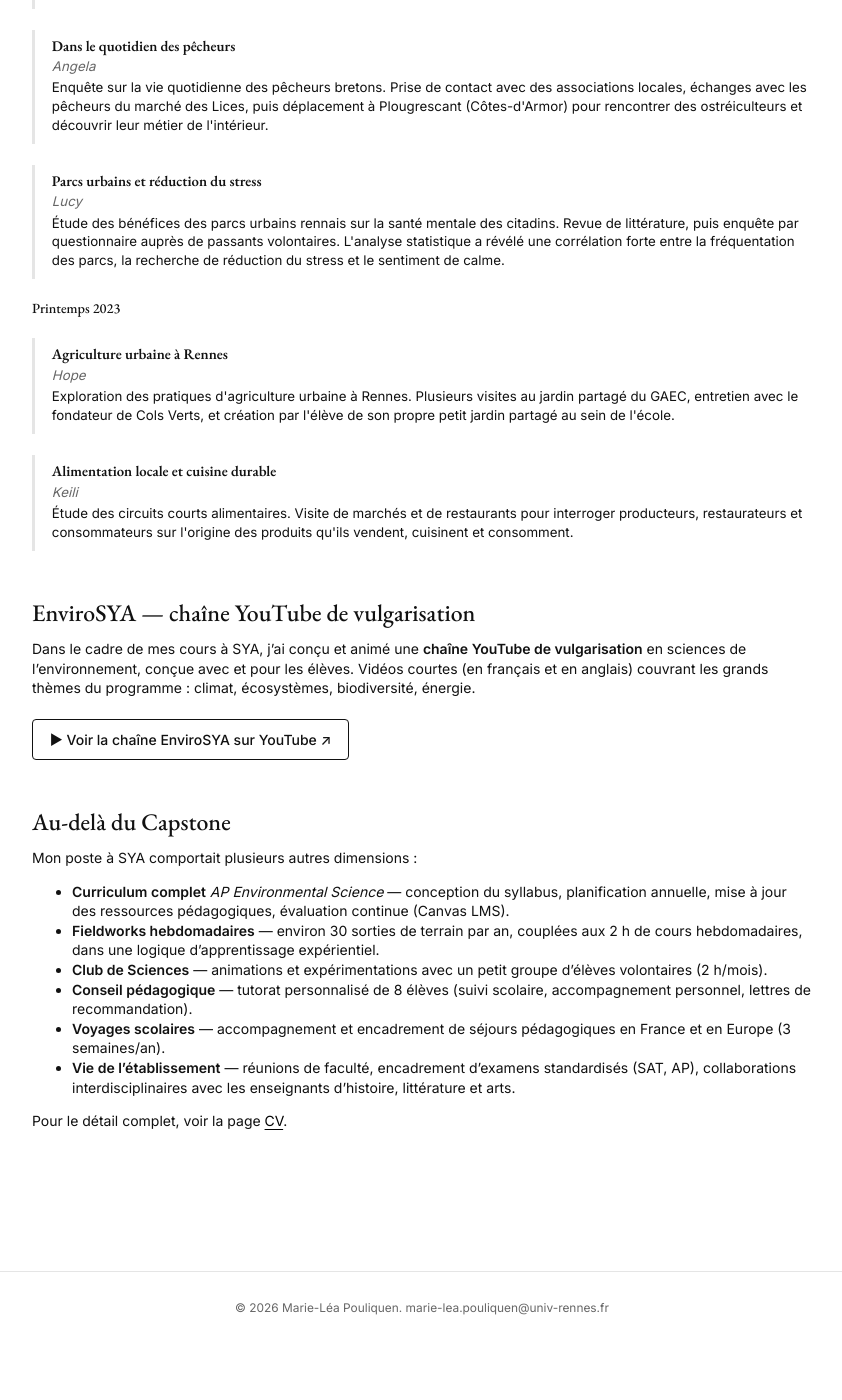
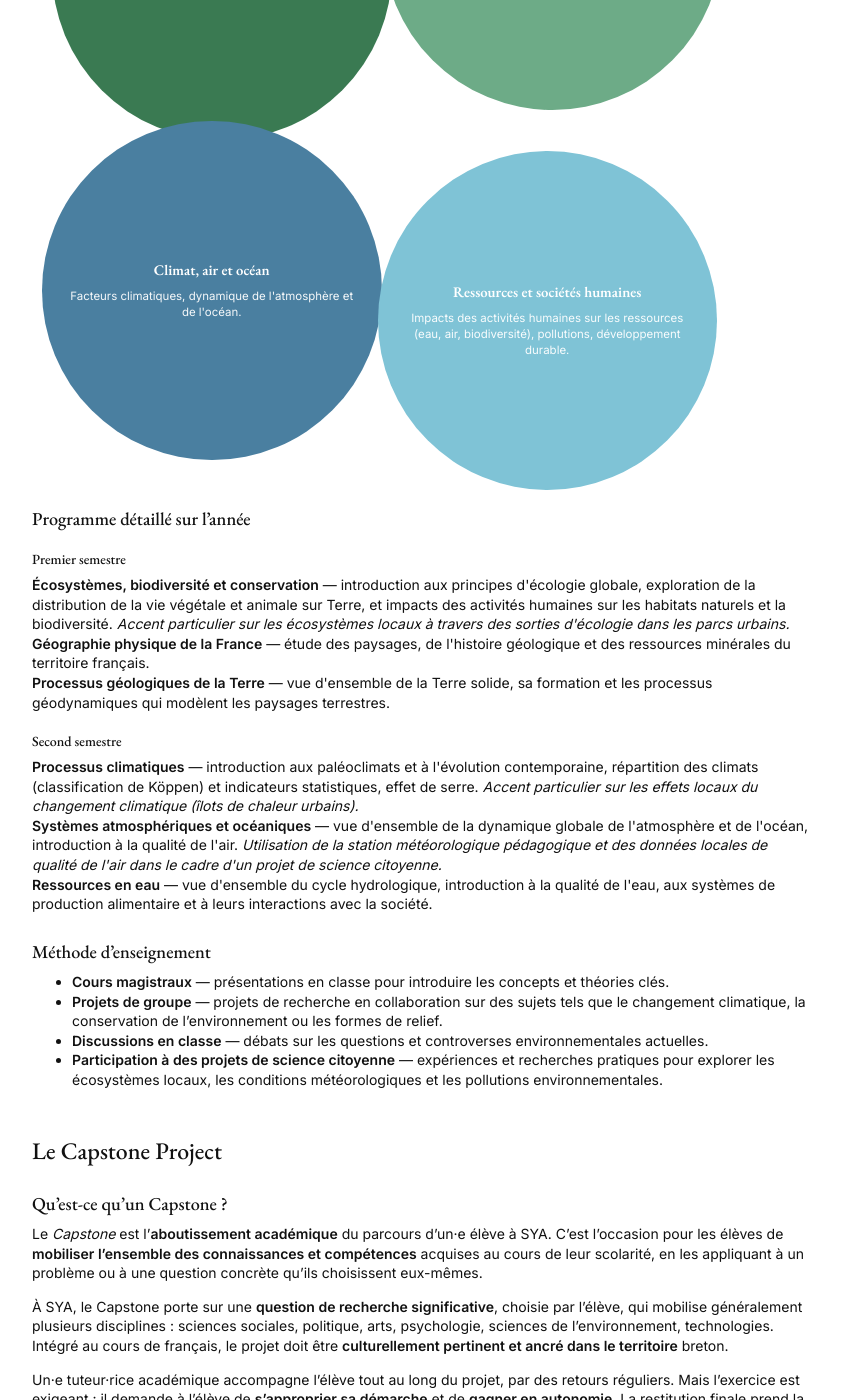
Before and after one commit to marieleapouliquen/marieleapouliquen.github.io, a Jekyll site: the page built from _pages/sya.md, in a window 1280 px wide and 1400 px high, scrolled down 1059 px. Shown: the whole window, without its empty margins (218-1060 px from the left). Built offline with Jekyll 4.4.1, drawn with Linux system fonts in a browser that asks for light colours; before the commit the page ends 2415 px from its top, so only the background shows below that; some of the changed text lies outside the part shown.

Commit message:
Update sya.md

```diff
--- a/_pages/sya.md
+++ b/_pages/sya.md
@@ -8,6 +8,93 @@ description: Trois années comme enseignante de sciences environnementales à l'
 De **2021 à 2024**, j'ai été enseignante à temps plein de **Sciences Environnementales** à l'**École Américaine de Rennes** (*School Year Abroad — SYA France*), un programme international qui accueille chaque année une quarantaine de lycéen·ne·s américain·e·s pour une année d'immersion linguistique et culturelle en France.
 
 Au-delà de la transmission du programme américain *AP Environmental Science*, cette expérience m'a permis de développer une **approche pédagogique expérientielle** mêlant sorties de terrain hebdomadaires, projets interdisciplinaires et accompagnement individualisé d'élèves engagé·e·s dans leurs propres projets de recherche.
+
+## Le cours de Sciences Environnementales
+
+*Année 2023-24 · Programme AP Environmental Science · ~40 élèves de Terminale*
+
+### Présentation
+
+Les **sciences de l'environnement** se consacrent à l'étude de la nature au sens large. Cette étude s'étend de la description du monde physique qui nous entoure à l'étude des interactions entre les communautés animales ou végétales, en passant par la recherche des lois fondamentales régissant le fonctionnement des organismes et de leur milieu. Par essence, les sciences de l'environnement sont un domaine **pluridisciplinaire**.
+
+### Objectifs du cours
+
+- Fournir une **base solide** pour comprendre les **enjeux environnementaux contemporains** liés au changement climatique, à la perte de biodiversité, à la gestion des ressources et au développement durable.
+- Amener à une **compréhension globale** des caractéristiques physiques de la Terre.
+- Étudier les **impacts des activités humaines** sur l'environnement naturel.
+- Familiariser avec les pratiques du **développement durable** (*sustainable development*).
+- Développer des **compétences scientifiques** (observation, hypothèse, déduction, pensée critique) et d'**analyse spatiale** et de **communication** (écriture de rapports scientifiques, présentation orale).
+
+### Les quatre grands thèmes abordés
+
+<div class="syllabus-bubbles">
+  <div class="bubble bubble-eco">
+    <h4>Écosystèmes, biodiversité et conservation</h4>
+    <p>Principes de l'écologie globale, distribution de la vie végétale et animale sur Terre.</p>
+  </div>
+  <div class="bubble bubble-geo">
+    <h4>Géographie physique</h4>
+    <p>Analyse du paysage, histoire géologique et ressources minérales de la France.</p>
+  </div>
+  <div class="bubble bubble-clim">
+    <h4>Climat, air et océan</h4>
+    <p>Facteurs climatiques, dynamique de l'atmosphère et de l'océan.</p>
+  </div>
+  <div class="bubble bubble-res">
+    <h4>Ressources et sociétés humaines</h4>
+    <p>Impacts des activités humaines sur les ressources (eau, air, biodiversité), pollutions, développement durable.</p>
+  </div>
+</div>
+
+### Programme détaillé sur l'année
+
+<div class="syllabus-program">
+
+<div class="semester">
+<h4>Premier semestre</h4>
+
+<div class="program-item">
+<strong>Écosystèmes, biodiversité et conservation</strong> — introduction aux principes d'écologie globale, exploration de la distribution de la vie végétale et animale sur Terre, et impacts des activités humaines sur les habitats naturels et la biodiversité.
+<em>Accent particulier sur les écosystèmes locaux à travers des sorties d'écologie dans les parcs urbains.</em>
+</div>
+
+<div class="program-item">
+<strong>Géographie physique de la France</strong> — étude des paysages, de l'histoire géologique et des ressources minérales du territoire français.
+</div>
+
+<div class="program-item">
+<strong>Processus géologiques de la Terre</strong> — vue d'ensemble de la Terre solide, sa formation et les processus géodynamiques qui modèlent les paysages terrestres.
+</div>
+
+</div>
+
+<div class="semester">
+<h4>Second semestre</h4>
+
+<div class="program-item">
+<strong>Processus climatiques</strong> — introduction aux paléoclimats et à l'évolution contemporaine, répartition des climats (classification de Köppen) et indicateurs statistiques, effet de serre.
+<em>Accent particulier sur les effets locaux du changement climatique (îlots de chaleur urbains).</em>
+</div>
+
+<div class="program-item">
+<strong>Systèmes atmosphériques et océaniques</strong> — vue d'ensemble de la dynamique globale de l'atmosphère et de l'océan, introduction à la qualité de l'air.
+<em>Utilisation de la station météorologique pédagogique et des données locales de qualité de l'air dans le cadre d'un projet de science citoyenne.</em>
+</div>
+
+<div class="program-item">
+<strong>Ressources en eau</strong> — vue d'ensemble du cycle hydrologique, introduction à la qualité de l'eau, aux systèmes de production alimentaire et à leurs interactions avec la société.
+</div>
+
+</div>
+
+</div>
+
+### Méthode d'enseignement
+
+- **Cours magistraux** — présentations en classe pour introduire les concepts et théories clés.
+- **Projets de groupe** — projets de recherche en collaboration sur des sujets tels que le changement climatique, la conservation de l'environnement ou les formes de relief.
+- **Discussions en classe** — débats sur les questions et controverses environnementales actuelles.
+- **Participation à des projets de science citoyenne** — expériences et recherches pratiques pour explorer les écosystèmes locaux, les conditions météorologiques et les pollutions environnementales.
 
 ## Le Capstone Project
 
```
